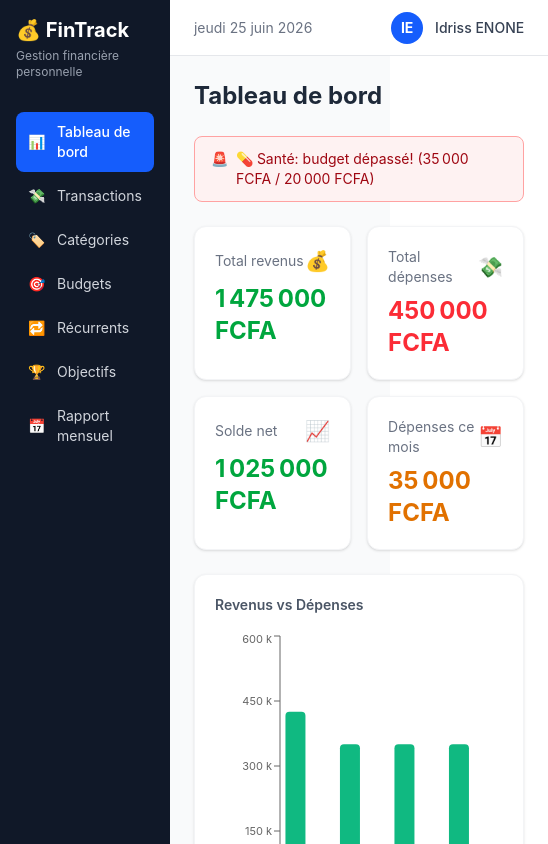
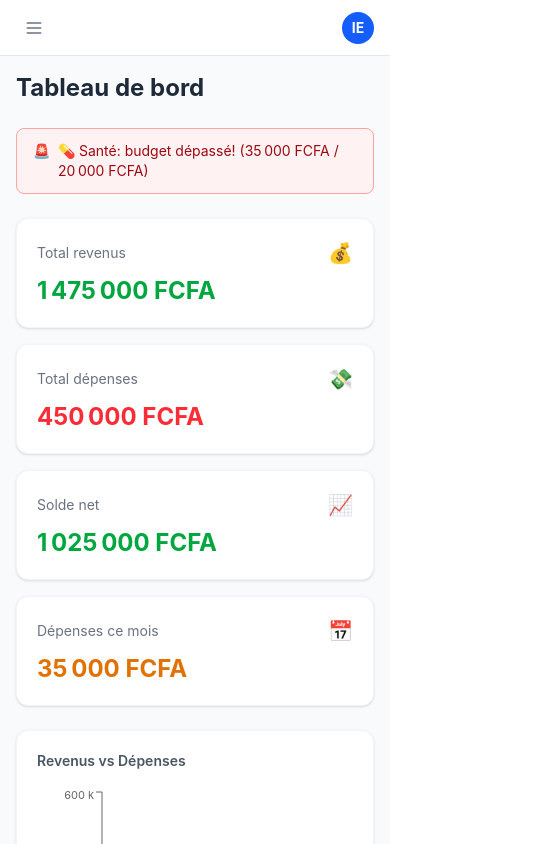
Before and after one commit to idriss-enone/fintrack, a React (Vite) app in the folder client/: page /dashboard in a window 390 px wide. Shown: the top 844 px of the page, 548 px wide, since content can reach past the window. Built offline with nearby package versions, Linux system fonts and the light colour scheme.

Commit message:
feat: responsive layout with mobile sidebar and hamburger menu

```diff
--- a/client/src/components/layout/Layout.jsx
+++ b/client/src/components/layout/Layout.jsx
@@ -1,14 +1,27 @@
+import { useState } from 'react'
 import { Outlet } from 'react-router-dom';
 import Sidebar from './Sidebar';
 import Navbar from './Navbar';
 
 const Layout = () => {
+  const [sidebarOpen, setSidebarOpen] = useState(false);
   return (
     <div className="flex min-h-screen bg-gray-50">
-      <Sidebar />
+      {/* Overlay mobile */}
+      {sidebarOpen && (
+        <div
+          className="fixed inset-0 bg-black/50 z-20 lg:hidden"
+          onClick={() => setSidebarOpen(false)}
+        />
+      )}
+
+      {/* Sidebar */}
+      <Sidebar open={sidebarOpen} onClose={() => setSidebarOpen(false)} />
+
+      {/* Contenu principal */}
       <div className="flex flex-col flex-1">
-        <Navbar/>
-        <main className="flex-1 p-6 overflow-y-auto">
+        <Navbar onMenuClick={() => setSidebarOpen(prev => !prev)}/>
+        <main className="flex-1 p-4 md:p-6 overflow-y-auto">
           <Outlet />
         </main>
       </div>
--- a/client/src/components/layout/Navbar.jsx
+++ b/client/src/components/layout/Navbar.jsx
@@ -1,14 +1,31 @@
-export default function Navbar() {
+export default function Navbar({ onMenuClick }) {
   return (
-    <header className="h-14 bg-white border-b border-gray-200 flex items-center justify-between px-6">
-      <p className="text-sm text-gray-500">
-        {new Date().toLocaleDateString('fr-FR', { weekday: 'long', year: 'numeric', month: 'long', day: 'numeric' })}
+    <header className="h-14 bg-white border-b border-gray-200 flex items-center justify-between px-4 md:px-6 flex-shrink-0">
+
+      {/* Bouton hamburger — mobile uniquement */}
+      <button
+        onClick={onMenuClick}
+        className="lg:hidden p-2 rounded-lg text-gray-500 hover:bg-gray-100 transition-colors"
+        aria-label="Ouvrir le menu"
+      >
+        <svg className="w-5 h-5" fill="none" stroke="currentColor" viewBox="0 0 24 24">
+          <path strokeLinecap="round" strokeLinejoin="round" strokeWidth={2} d="M4 6h16M4 12h16M4 18h16" />
+        </svg>
+      </button>
+
+      {/* Date — cachée sur mobile */}
+      <p className="hidden md:block text-sm text-gray-500">
+        {new Date().toLocaleDateString('fr-FR', {
+          weekday: 'long', year: 'numeric', month: 'long', day: 'numeric'
+        })}
       </p>
-      <div className="flex items-center gap-3">
-        <div className="w-8 h-8 rounded-full bg-blue-600 flex items-center justify-center text-white text-sm font-bold">
+
+      {/* Profil */}
+      <div className="flex items-center gap-2 md:gap-3 ml-auto">
+        <div className="w-8 h-8 rounded-full bg-blue-600 flex items-center justify-center text-white text-sm font-bold flex-shrink-0">
           IE
         </div>
-        <span className="text-sm font-medium text-gray-700">Idriss ENONE</span>
+        <span className="hidden md:block text-sm font-medium text-gray-700">Idriss ENONE</span>
       </div>
     </header>
   )
--- a/client/src/components/layout/Sidebar.jsx
+++ b/client/src/components/layout/Sidebar.jsx
@@ -10,18 +10,37 @@ const links = [
   { to: '/rapport',      label: 'Rapport mensuel',    icon: '📅' },
 ]
 
-export default function Sidebar() {
+export default function Sidebar({ open, onClose }) {
   return (
-    <aside className="w-64 min-h-screen bg-gray-900 text-white flex flex-col p-4">
-      <div className="mb-8">
-        <h1 className="text-xl font-bold text-white">💰 FinTrack</h1>
-        <p className="text-xs text-gray-400 mt-1">Gestion financière personnelle</p>
+    <aside className={`
+      fixed top-0 left-0 z-30 min-h-screen w-64 bg-gray-900 text-white
+      flex flex-col p-4 transition-transform duration-300
+      ${open ? 'translate-x-0' : '-translate-x-full'}
+       lg:static lg:translate-x-0 lg:z-auto
+    `}>
+      {/* Logo + bouton fermer sur mobile */}
+      <div className="flex items-center justify-between mb-8">
+        <div>
+          <h1 className="text-lg font-bold">💰 FinTrack</h1>
+          <p className="hidden md:block text-xs text-gray-400 mt-0.5">Gestion financière personnelle</p>
+        </div>
+        <button
+          onClick={onClose}
+          className="lg:hidden text-gray-400 hover:text-white text-xl p-1"
+          aria-label="Fermer le menu"
+        >
+          ✕
+        </button>
       </div>
+
+
+      {/* Navigation */}
       <nav className="flex flex-col gap-1">
         {links.map(link => (
           <NavLink
             key={link.to}
             to={link.to}
+            onClick={onClose}
             className={({ isActive }) =>
               `flex items-center gap-3 px-3 py-2.5 rounded-lg text-sm transition-colors ${
                 isActive
@@ -30,7 +49,7 @@ export default function Sidebar() {
               }`
             }
           >
-            <span>{link.icon}</span>
+            <span className="text-base">{link.icon}</span>
             <span>{link.label}</span>
           </NavLink>
         ))}
--- a/client/src/pages/Dashboard.jsx
+++ b/client/src/pages/Dashboard.jsx
@@ -88,7 +88,7 @@ export default function Dashboard() {
       )}
 
       {/* Métriques */}
-      <div className="grid grid-cols-2 lg:grid-cols-4 gap-4">
+      <div className="grid grid-cols-1 sm:grid-cols-2 lg:grid-cols-4 gap-4">
         <StatCard label="Total revenus" value={fmt(totalRev)} color="text-green-600" icon="💰" />
         <StatCard label="Total dépenses" value={fmt(totalDep)} color="text-red-500"   icon="💸" />
         <StatCard label="Solde net" value={fmt(solde)} color={solde >= 0 ? 'text-green-600' : 'text-red-500'} icon="📈" />
```
